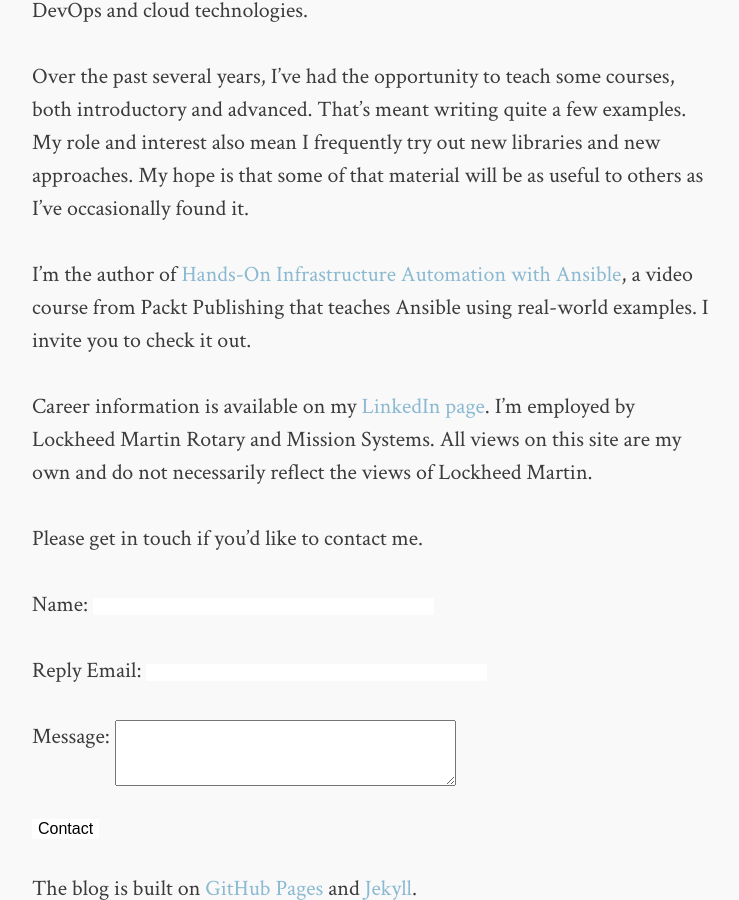
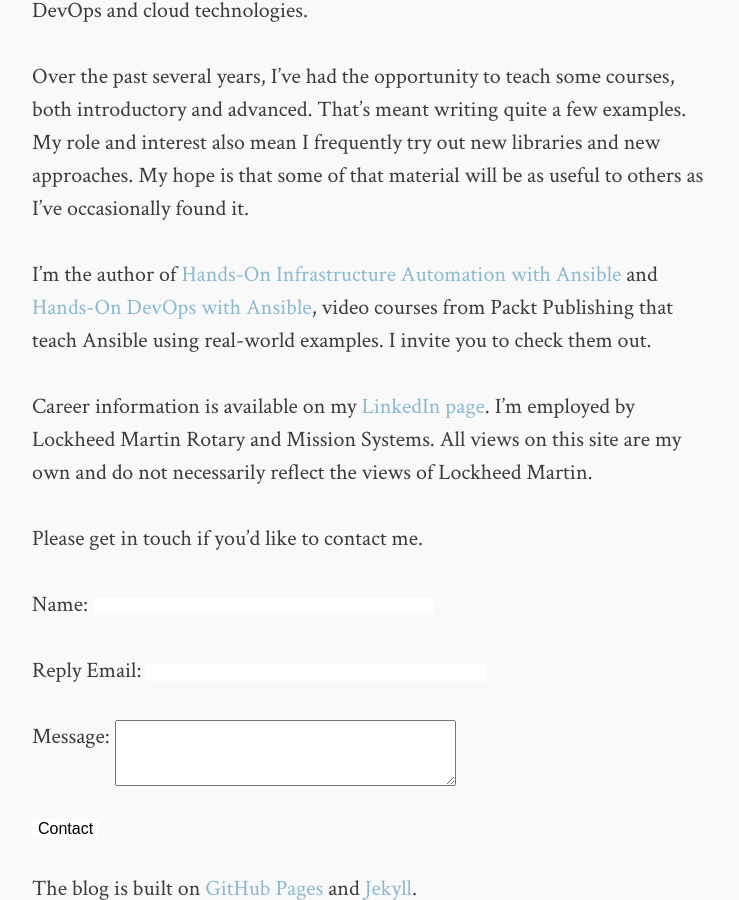
Before and after one commit to AlanHohn/alanhohn.github.io, a Jekyll site: the page built from about.md, in a window 1280 px wide and 900 px high, scrolled down 400 px. Shown: the whole window, without its empty margins (268-1007 px from the left). Built offline with Jekyll 4.4.1, drawn with Linux system fonts in a browser that asks for light colours.

Commit message:
update about

```diff
--- a/about.md
+++ b/about.md
@@ -20,11 +20,13 @@ role and interest also mean I frequently try out new libraries and new
 approaches. My hope is that some of that material will be as useful to others
 as I've occasionally found it.
 
-I'm the author of [Hands-On Infrastructure Automation with Ansible][ansvid],
-a video course from Packt Publishing that teaches Ansible using real-world
-examples. I invite you to check it out.
+I'm the author of [Hands-On Infrastructure Automation with Ansible][ansvid]
+and [Hands-On DevOps with Ansible](ansdev), video courses from Packt
+Publishing that teach Ansible using real-world examples. I invite you to
+check them out.
 
 [ansvid]:https://www.packtpub.com/application-development/hands-infrastructure-automation-ansible-video
+[ansdev]:https://www.packtpub.com/virtualization-and-cloud/hands-devops-ansible-video
 
 Career information is available on my [LinkedIn page][li]. I'm
 employed by Lockheed Martin Rotary and Mission Systems. All views on this site
```
